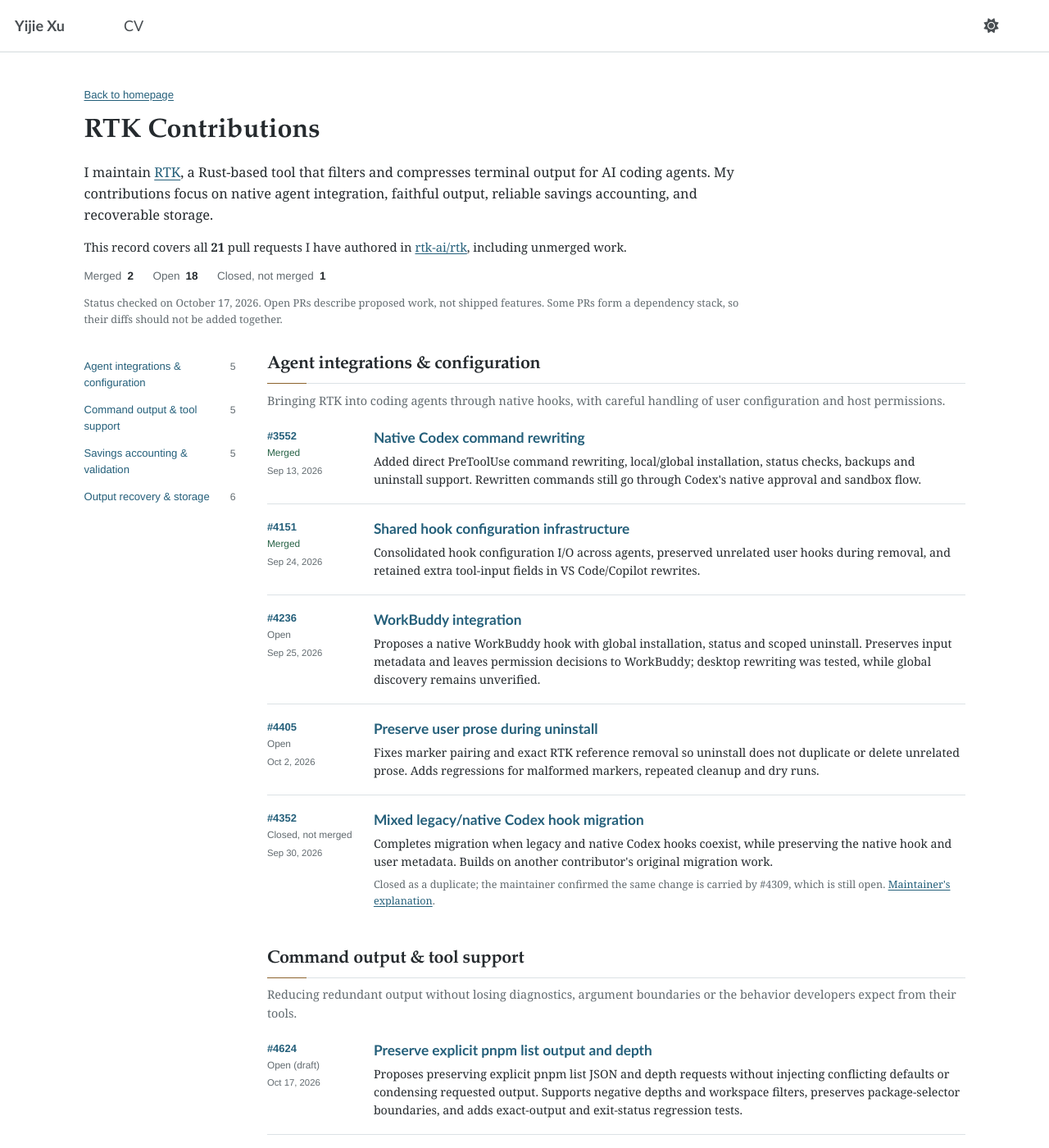
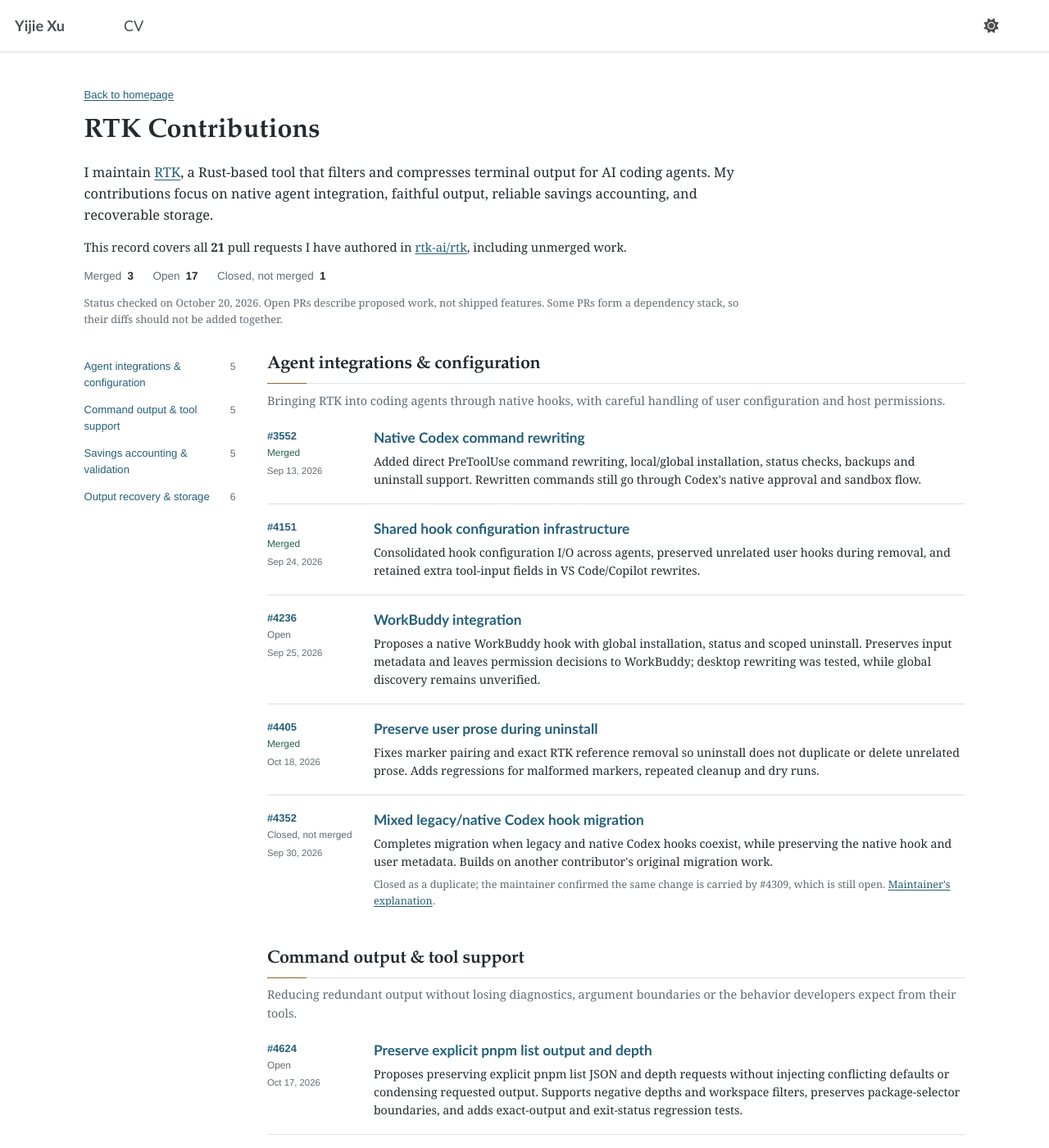
Before and after one commit to yeahjack/yeahjack.github.io, a Jekyll site: the page built from _pages/rtk-contributions.html, in a window 1280 px wide and 1400 px high. Shown: the whole window at 82% size. Built offline with Jekyll 4.4.1, drawn with Linux system fonts in a browser that asks for light colours.

Commit message:
Update RTK PR statuses checked on 2026-10-20

```diff
--- a/_data/rtk_contributions.yml
+++ b/_data/rtk_contributions.yml
@@ -1,6 +1,6 @@
 # Full author search and PR states checked against GitHub REST and GraphQL APIs.
 # Each PR belongs to exactly one primary category; stacked diffs are not additive.
-checked_on: "2026-10-17"
+checked_on: "2026-10-20"
 author: yeahjack
 repository: "https://github.com/rtk-ai/rtk"
 search_url: "https://github.com/rtk-ai/rtk/pulls?q=is%3Apr+author%3Ayeahjack"
@@ -28,7 +28,8 @@
         summary: "Proposes a native WorkBuddy hook with global installation, status and scoped uninstall. Preserves input metadata and leaves permission decisions to WorkBuddy; desktop rewriting was tested, while global discovery remains unverified."
       - number: 4405
         title: Preserve user prose during uninstall
-        status: open
+        status: merged
+        merged_on: "2026-10-18"
         submitted_on: "2026-10-02"
         summary: "Fixes marker pairing and exact RTK reference removal so uninstall does not duplicate or delete unrelated prose. Adds regressions for malformed markers, repeated cleanup and dry runs."
       - number: 4352
@@ -45,7 +46,6 @@
       - number: 4624
         title: Preserve explicit pnpm list output and depth
         status: open
-        draft: true
         submitted_on: "2026-10-17"
         summary: "Proposes preserving explicit pnpm list JSON and depth requests without injecting conflicting defaults or condensing requested output. Supports negative depths and workspace filters, preserves package-selector boundaries, and adds exact-output and exit-status regression tests."
       - number: 4410
```
